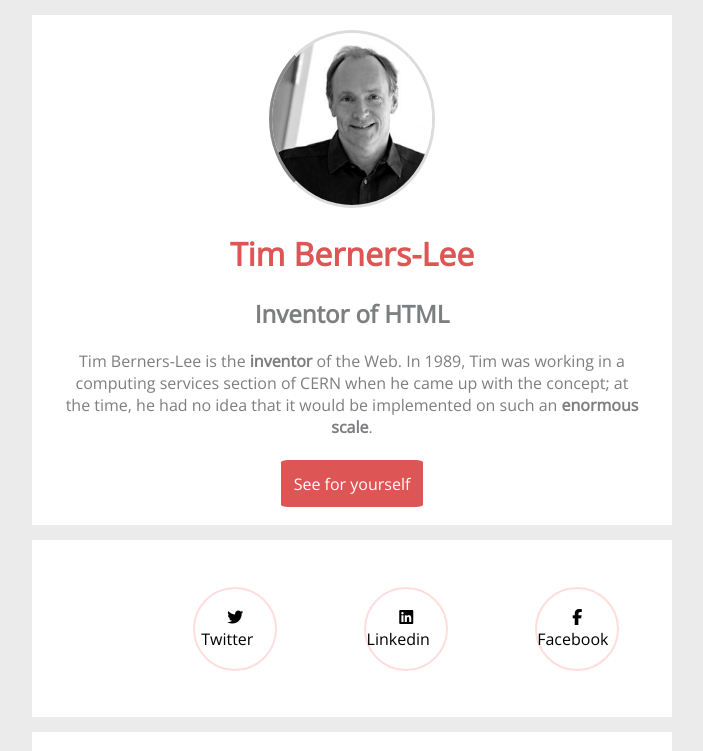
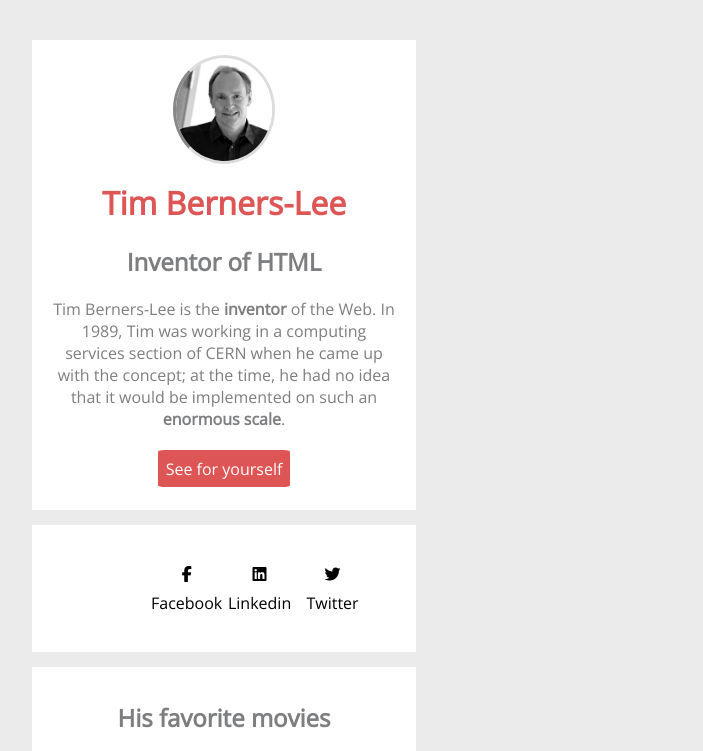
Before and after one commit to SapinSobre/tim-berners-lee, a plain HTML site: page index.html in a window 1280 px wide. Shown: the top 751 px of the page, without its empty margins (288-991 px from the left). Drawn offline with Linux system fonts and the light colour scheme; files whose address does not match are found by name.

Commit message:
section réseaux sociaux

```diff
--- a/style.css
+++ b/style.css
@@ -8,12 +8,13 @@ body{
     padding: 0;
 }
 main {
-    position: absolute;
     background-color: #ebebeb;
+
+    padding-top: 25px;
 }
 header, section {
     position: relative;
-    width: 50%;
+    width: 30%;
     left: 25%;
     background-color: #ffffff;
     text-align: center;
@@ -67,12 +68,10 @@ a {
     border-radius: 5%;
     padding: 2%;
 }
-li figure{
-    width:80px;
-    height: 80px;
+li figure {
+    width: 100px;
+    height: 100px;
     text-align: center;
-    border: 2px solid #ffdddd;
-    border-radius: 50%;
 }
 li figure figcaption h3{
     padding-top: 0;
@@ -80,16 +79,27 @@ li figure figcaption h3{
 }
 li figure{
     display: inline-block;
-    float: right;
+    text-align: center;
 }
 li figure figcaption{
     display: block;
     text-align: center;
+    padding-left: 10%;
 }
-ul.fa-ul{
-    height:100px;
-    padding-right: 2%;
+ul{
+    height:50px;
+    list-style-type: none;
+
 }
 figure i{
-    padding-top: 20px;
+    padding-top: 10px;
+    padding-bottom: 10px;
 }
+li figure{
+    padding: 0;
+    margin: 0;
+}
+li{
+    width: 20%;
+    display: inline-block;
+}
```
